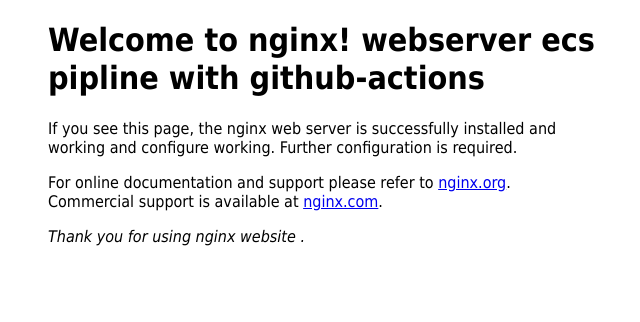
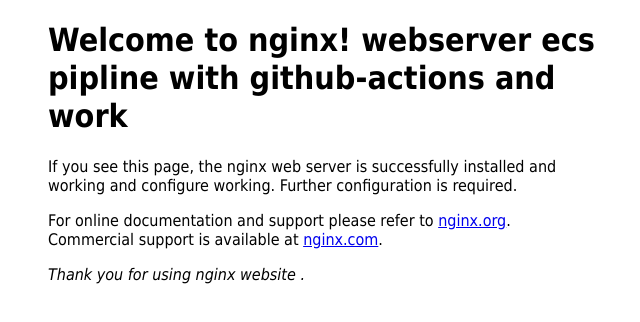
Before and after one commit to Vaibhavnik/Vaibhav, a plain HTML site: page web/index.html in a window 1280 px wide. Shown: the whole page, without its empty margins (312-952 px from the left). Drawn offline with Linux system fonts and the light colour scheme.

Commit message:
Update index.html

```diff
--- a/web/index.html
+++ b/web/index.html
@@ -9,7 +9,7 @@ font-family: Tahoma, Verdana, Arial, sans-serif; }
 </style>
 </head>
 <body>
-<h1>Welcome to nginx! webserver ecs pipline with github-actions </h1>
+<h1>Welcome to nginx! webserver ecs pipline with github-actions and work </h1>
 <p>If you see this page, the nginx web server is successfully installed and working and configure
 working. Further configuration is required.</p>
 
```
